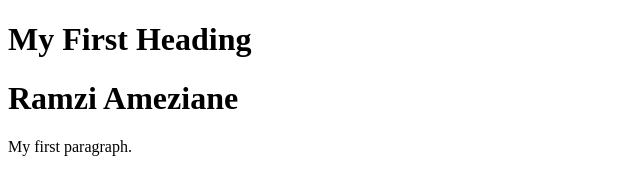
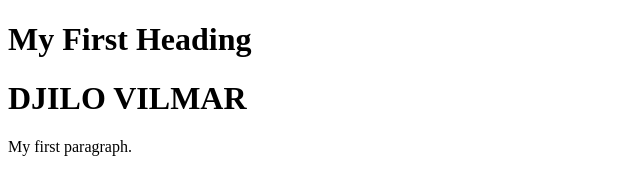
Before and after one commit to kbarat23/labo_branche, a plain HTML site: page index.html in a window 1280 px wide. Shown: the whole page, without its empty margins (0-640 px from the left). Drawn offline with Linux system fonts and the light colour scheme.

Commit message:
add my name

```diff
--- a/index.html
+++ b/index.html
@@ -3,7 +3,7 @@
 <body>
 
 <h1>My First Heading</h1>
-<h1>Ramzi Ameziane</h1>
+<h1>DJILO VILMAR</h1>
 <p>My first paragraph.</p>
 
 </body>
```
